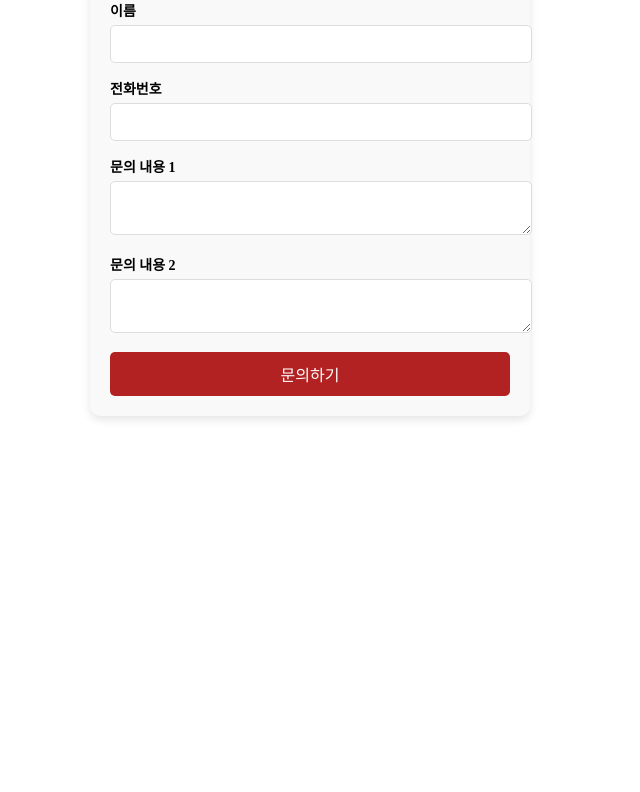
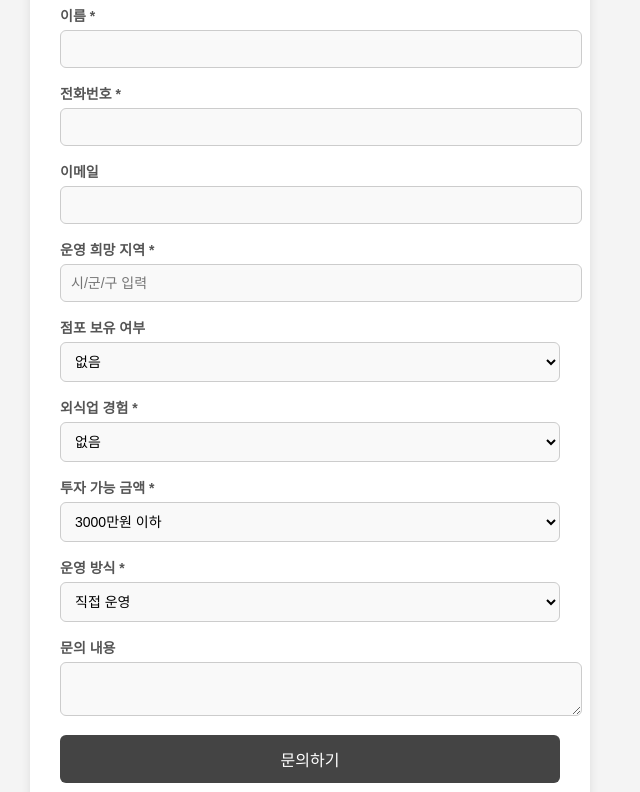
Before and after one commit to artuniverse/franchise-inquiry, a plain HTML site: page inquiry.html in a window 1280 px wide. Shown: the part 145-937 px from the top of the page, without its empty margins (330-970 px from the left). Before the commit the page ends 800 px from the top, so only its background shows below. Drawn offline with Linux system fonts and the light colour scheme.

Commit message:
Update inquiry.html

```diff
--- a/inquiry.html
+++ b/inquiry.html
@@ -6,17 +6,25 @@
     <title>가맹점 문의</title>
     <style>
         body {
+            font-family: "돋움", sans-serif;
             text-align: center;
             margin: 0;
-            background-color: #fff;
+            background-color: #f4f4f4;
+            color: #333;
         }
         .form-container {
             margin: 50px auto;
-            padding: 20px;
-            max-width: 400px;
-            background: #f9f9f9;
-            border-radius: 10px;
-            box-shadow: 0 4px 8px rgba(0,0,0,0.1);
+            padding: 30px;
+            max-width: 500px;
+            background: #ffffff;
+            border-radius: 12px;
+            box-shadow: 0 4px 10px rgba(0,0,0,0.1);
+        }
+        h2 {
+            font-size: 22px;
+            color: #222;
+            font-weight: bold;
+            margin-bottom: 20px;
         }
         .form-group {
             margin-bottom: 15px;
@@ -25,50 +33,124 @@
         label {
             font-size: 14px;
             font-weight: bold;
+            color: #555;
             display: block;
+            margin-bottom: 5px;
         }
-        input, textarea {
+        input, select, textarea {
             width: 100%;
             padding: 10px;
             font-size: 14px;
-            margin-top: 5px;
-            border: 1px solid #ddd;
-            border-radius: 5px;
+            border: 1px solid #ccc;
+            border-radius: 6px;
+            background-color: #f9f9f9;
+        }
+        input:focus, textarea:focus, select:focus {
+            border-color: #777;
+            outline: none;
+            background-color: #fff;
         }
         .submit-button {
             width: 100%;
-            padding: 10px;
+            padding: 12px;
             font-size: 16px;
-            background-color: #b22222;
+            background-color: #444;
             color: white;
             border: none;
             cursor: pointer;
-            border-radius: 5px;
+            border-radius: 6px;
+            transition: background 0.3s ease;
+        }
+        .submit-button:hover {
+            background-color: #222;
+        }
+        .thank-you {
+            display: none;
+            font-size: 18px;
+            font-weight: bold;
+            color: #333;
+            margin-top: 20px;
+            padding: 20px;
+            background: #e8e8e8;
+            border-radius: 8px;
+            box-shadow: 0 2px 6px rgba(0, 0, 0, 0.1);
         }
     </style>
 </head>
 <body>
     <div class="form-container">
         <h2>가맹점 문의</h2>
-        <form action="https://formsubmit.co/hi_juliana@naver.com" method="POST">
+        <form id="inquiry-form" action="https://formsubmit.co/hi_juliana@naver.com" method="POST" onsubmit="showThankYou(event)">
             <div class="form-group">
-                <label for="name">이름</label>
+                <label for="name">이름 *</label>
                 <input type="text" id="name" name="name" required>
             </div>
             <div class="form-group">
-                <label for="phone">전화번호</label>
+                <label for="phone">전화번호 *</label>
                 <input type="tel" id="phone" name="phone" required>
             </div>
             <div class="form-group">
-                <label for="inquiry1">문의 내용 1</label>
-                <textarea id="inquiry1" name="inquiry1" required></textarea>
+                <label for="email">이메일</label>
+                <input type="email" id="email" name="email">
             </div>
             <div class="form-group">
-                <label for="inquiry2">문의 내용 2</label>
-                <textarea id="inquiry2" name="inquiry2"></textarea>
+                <label for="region">운영 희망 지역 *</label>
+                <input type="text" id="region" name="region" placeholder="시/군/구 입력" required>
+            </div>
+            <div class="form-group">
+                <label for="store">점포 보유 여부</label>
+                <select id="store" name="store">
+                    <option value="없음">없음</option>
+                    <option value="보유 중">보유 중</option>
+                    <option value="검토 중">검토 중</option>
+                </select>
+            </div>
+            <div class="form-group">
+                <label for="experience">외식업 경험 *</label>
+                <select id="experience" name="experience" required>
+                    <option value="없음">없음</option>
+                    <option value="있음">있음</option>
+                </select>
+            </div>
+            <div class="form-group">
+                <label for="investment">투자 가능 금액 *</label>
+                <select id="investment" name="investment" required>
+                    <option value="3000만원 이하">3000만원 이하</option>
+                    <option value="3000~5000만원">3000~5000만원</option>
+                    <option value="5000만원 이상">5000만원 이상</option>
+                </select>
+            </div>
+            <div class="form-group">
+                <label for="operation">운영 방식 *</label>
+                <select id="operation" name="operation" required>
+                    <option value="직접 운영">직접 운영</option>
+                    <option value="가족 경영">가족 경영</option>
+                    <option value="직원 고용">직원 고용</option>
+                </select>
+            </div>
+            <div class="form-group">
+                <label for="inquiry">문의 내용</label>
+                <textarea id="inquiry" name="inquiry"></textarea>
             </div>
             <button type="submit" class="submit-button">문의하기</button>
         </form>
+
+        <div class="thank-you" id="thank-you-message">
+            감사합니다! 문의가 접수되었습니다.
+        </div>
     </div>
+
+    <script>
+        function showThankYou(event) {
+            event.preventDefault(); // 기본 폼 제출 동작 방지
+            document.getElementById('inquiry-form').style.display = 'none';
+            document.getElementById('thank-you-message').style.display = 'block';
+
+            // 실제 메일 전송을 위해 폼을 수동으로 제출
+            setTimeout(function() {
+                document.getElementById('inquiry-form').submit();
+            }, 500);
+        }
+    </script>
 </body>
 </html>
```
